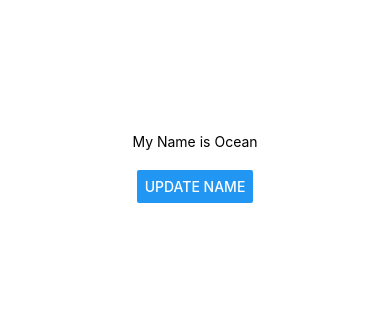
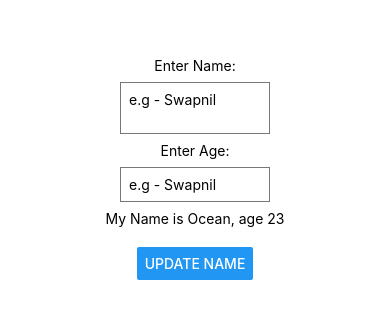
Before and after one commit to Swapnil-Sagar/Native, a React Native app: screen / in a window 390 px wide. Shown: the part 254-572 px from the top of the page. Built offline with nearby package versions, Linux system fonts and the light colour scheme.

Commit message:
Input Fields

```diff
--- a/App.js
+++ b/App.js
@@ -1,9 +1,10 @@
 import { StatusBar } from "expo-status-bar";
 import React, { useState } from "react";
-import { Button, StyleSheet, Text, View } from "react-native";
+import { Button, StyleSheet, Text, TextInput, View } from "react-native";
 
 export default function App() {
   const [name, setName] = useState("Ocean");
+  const [age, setAge] = useState("23");
 
   const pressHandler = () => {
     setName("Swapnil");
@@ -11,7 +12,23 @@
 
   return (
     <View style={styles.container}>
-      <Text>My Name is {name}</Text>
+      <Text>Enter Name:</Text>
+      <TextInput
+        multiline
+        style={styles.input}
+        placeholder="e.g - Swapnil"
+        onChangeText={(val) => setName(val)}
+      />
+      <Text>Enter Age:</Text>
+      <TextInput
+        keyboardType="numeric"
+        style={styles.input}
+        placeholder="e.g - Swapnil"
+        onChangeText={(val) => setAge(val)}
+      />
+      <Text>
+        My Name is {name}, age {age}
+      </Text>
       <Text></Text>
       <View style={styles.buttonContainer}>
         <Button title="Update Name" onPress={pressHandler} />
@@ -30,4 +47,11 @@
   buttonContainer: {
     marginTop: 20,
   },
+  input: {
+    borderWidth: 1,
+    borderColor: "#777",
+    margin: 8,
+    padding: 8,
+    width: 150,
+  },
 });
```
